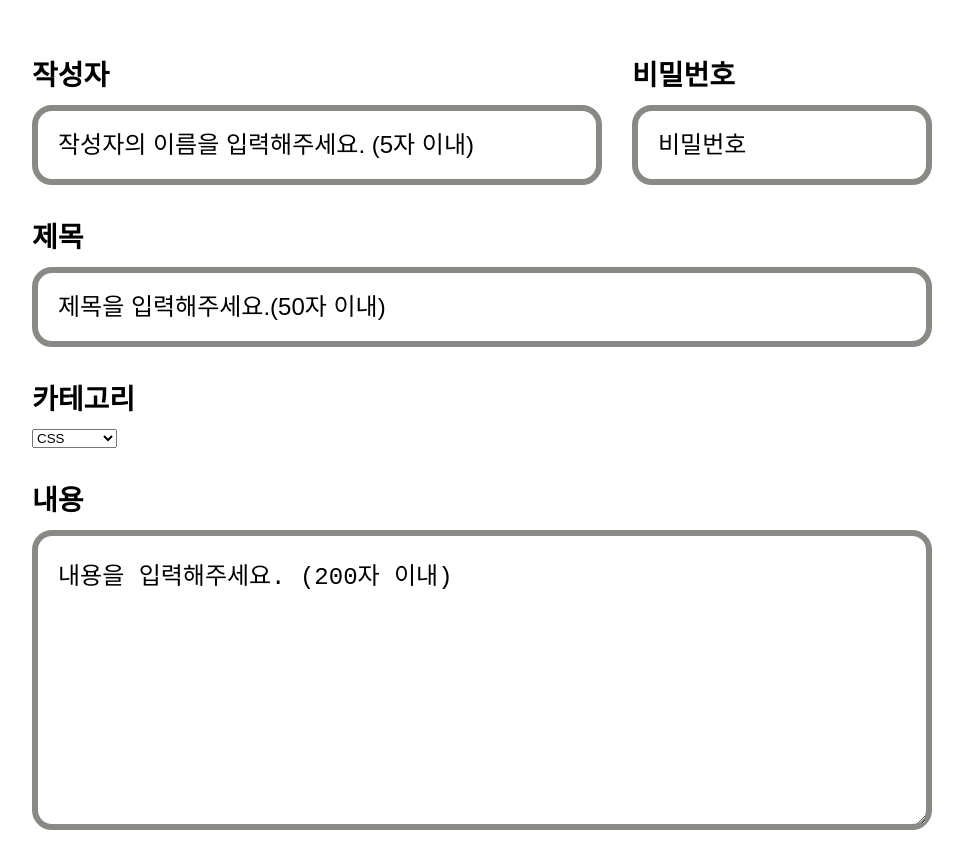
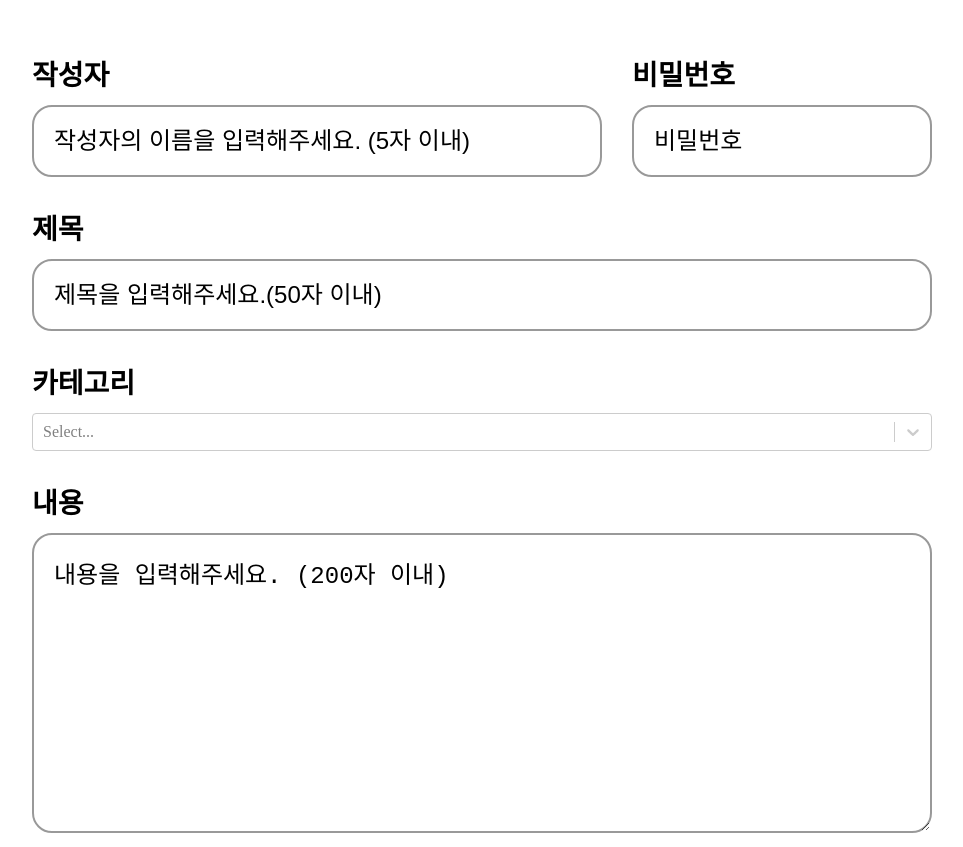
Before and after one commit to baesee0806/sparta-TeamHomme, a React (Create React App) app: page / in a window 1280 px wide. Shown: the part 105-952 px from the top of the page, without its empty margins (158-1121 px from the left). Built offline with nearby package versions, Linux system fonts and the light colour scheme.

Commit message:
카테고리 리엑트 셀렉트 라이브러리 적용

```diff
--- a/package.json
+++ b/package.json
@@ -13,6 +13,7 @@
     "react-redux": "^8.0.5",
     "react-router-dom": "^6.5.0",
     "react-scripts": "5.0.1",
+    "react-select": "^5.7.0",
     "redux": "^4.2.0",
     "styled-components": "^5.3.6",
     "uuid": "^9.0.0",
--- a/public/index.html
+++ b/public/index.html
@@ -14,7 +14,7 @@
       manifest.json provides metadata used when your web app is installed on a
       user's mobile device or desktop. See https://developers.google.com/web/fundamentals/web-app-manifest/
     -->
-    <link rel="manifest" href="%PUBLIC_URL%/manifest.json" />
+    <link rel="/manifest" href="%PUBLIC_URL%/manifest.json" />
     <!--
       Notice the use of %PUBLIC_URL% in the tags above.
       It will be replaced with the URL of the `public` folder during the build.
--- a/src/component/post/Post.jsx
+++ b/src/component/post/Post.jsx
@@ -11,44 +11,50 @@ import {
 } from '../../styledComponenet/postStyled';
 import { useState, useEffect } from 'react';
 import axios from 'axios';
+import Select from 'react-select';
 import { v4 as uuidv4 } from 'uuid';
 
+const OPTIONS = [
+  { value: 'CSS', label: 'CSS' },
+  { value: 'JavaScript', label: 'JavaScript' },
+  { value: 'React', label: 'React' },
+  { value: 'Redux', label: 'Redux' },
+];
+
 export default function Post() {
-  const [item, setItem] = useState({
-    id: uuidv4(),
-    title: '',
-    content: '',
-    category: '',
-    writer: '',
-    password: '',
-  });
+  const [id, setId] = useState(uuidv4());
+  const [writer, setWriter] = useState('');
+  const [password, setPassword] = useState('');
+  const [title, setTitle] = useState('');
+  const [contents, setContents] = useState('');
+  const [category, setCategory] = useState('');
 
   const onSubmit = async (e) => {
     e.preventDefault();
-    if (item.writer.length > 5)
+    if (writer.length > 5)
       return alert('작성자 이름은 5글자 이내로 입력해주세요');
-    // if (writer === '') return alert('작성자 이름을 입력해 주세요');
-    if (item.writer.length === 0) return alert('작성자 이름을 입력해 주세요');
-    if (item.title.length > 50)
-      return alert('제목은 50자 이내로 입력해주세요.');
-    if (item.title.length === 0) return alert('제목을 입력해 주세요');
-    if (item.content.length > 200)
-      return alert('내용은 200자 이내로 입력해주세요');
-    if (item.content.length === 0) return alert('내용을 입력해 주세요');
-    alert('추가되었습니다.');
+    //if (writer === '') return alert ('작성자 이름을 입력해 주세요');
+    if (writer.length === 0) return alert('작성자 이름을 입력해 주세요');
+    if (title.length > 50) return alert('제목은 50자 이내로 입력해주세요.');
+    if (title.length === 0) return alert('제목을 입력해 주세요');
+    if (contents.length > 200) return alert('내용은 200자 이내로 입력해주세요');
+    if (contents.length === 0) return alert('내용을 입력해 주세요');
 
-    await axios.post('http://localhost:3001/item', item);
+    const item = {
+      id: id,
+      writer: writer,
+      password: password,
+      title: password,
+      contents: contents,
+      category: category,
+    };
 
-    // fetchItems() -> 아이탬을 다시 불러온다 ... 데이터에 있는걸 다시 가져온다 하지만 포스트만 하면 ok이기 때문에 다시 가져올 필요가없다.
-    // setItems([...items, item]); -- 이녀석이 fetch랑 똑같은 기능이기때문에 필요없다 .
-
-    setItem({
-      writer: '',
-      password: '',
-      title: '',
-      content: '',
-      category: '',
-    });
+    try {
+      await axios.post('http://localhost:3001/item', item);
+      alert('추가 성공');
+    } catch (error) {
+      console.log(error, 'error');
+    }
   };
 
   return (
@@ -63,9 +69,9 @@ export default function Post() {
               type='text'
               id='name'
               maxLength={6}
-              value={item.writer}
+              value={writer}
               onChange={(e) => {
-                setItem({ ...item, writer: e.target.value });
+                setWriter(e.target.value);
               }}
               placeholder='작성자의 이름을 입력해주세요. (5자 이내)'
             />
@@ -76,9 +82,9 @@ export default function Post() {
             <PostInput
               type='password'
               id='password'
-              value={item.password}
+              value={password}
               onChange={(e) => {
-                setItem({ ...item, password: e.target.value });
+                setPassword(e.target.value);
               }}
               placeholder='비밀번호'
             />
@@ -92,26 +98,22 @@ export default function Post() {
             type='text'
             id='title'
             maxLength={51}
-            value={item.title}
+            value={title}
             onChange={(e) => {
-              setItem({ ...item, title: e.target.value });
+              setTitle(e.target.value);
             }}
             placeholder='제목을 입력해주세요.(50자 이내)'
           />
         </div>
         <div>
           <PostLabel htmlFor='category'>카테고리</PostLabel>
-          <select
+          <Select
             id='category'
+            options={OPTIONS}
             onChange={(e) => {
-              setItem({ ...item, category: e.target.value });
+              setCategory(e.value);
             }}
-          >
-            <option value='CSS'>CSS</option>
-            <option value='JavaScript'>JavaScript</option>
-            <option value='React'>React</option>
-            <option value='Redux'>Redux</option>
-          </select>
+          />
         </div>
         <div>
           <PostLabel htmlFor='content'>내용</PostLabel>
@@ -120,9 +122,9 @@ export default function Post() {
             type='text'
             id='content'
             maxLength={201}
-            value={item.contents}
+            value={contents}
             onChange={(e) => {
-              setItem({ ...item, content: e.target.value });
+              setContents(e.target.value);
             }}
             placeholder='내용을 입력해주세요. (200자 이내)'
           />
--- a/src/styledComponenet/postStyled.js
+++ b/src/styledComponenet/postStyled.js
@@ -37,7 +37,7 @@ export const PostLabel = styled.label`
 export const PostInput = styled.input`
   border-radius: 20px;
   padding: 20px;
-  border: 6px solid #8a8986;
+  border: 2px solid #999999;
   font-size: 24px;
   width: 100%;
 
@@ -49,7 +49,7 @@ export const PostInput = styled.input`
 export const PostTextarea = styled.textarea`
   border-radius: 20px;
   padding: 20px;
-  border: 6px solid #8a8986;
+  border: 2px solid #999999;
   font-size: 24px;
   width: 100%;
   height: 300px;
@@ -66,6 +66,6 @@ export const PostButton = styled.button`
   border-radius: 20px;
   font-size: 24px;
   padding: 24px;
-  border: 6px solid #8a8986;
+  border: 2px solid #999999;
   cursor: pointer;
 `;
```
Also changed, not shown: src/server/server.json (+8 -0 lines), 1 other file (tests, documents, lock files or other folders).
